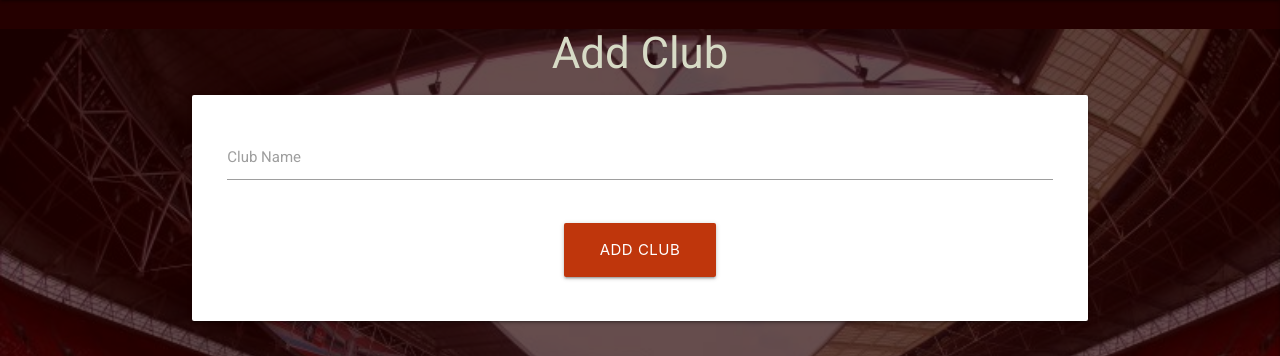
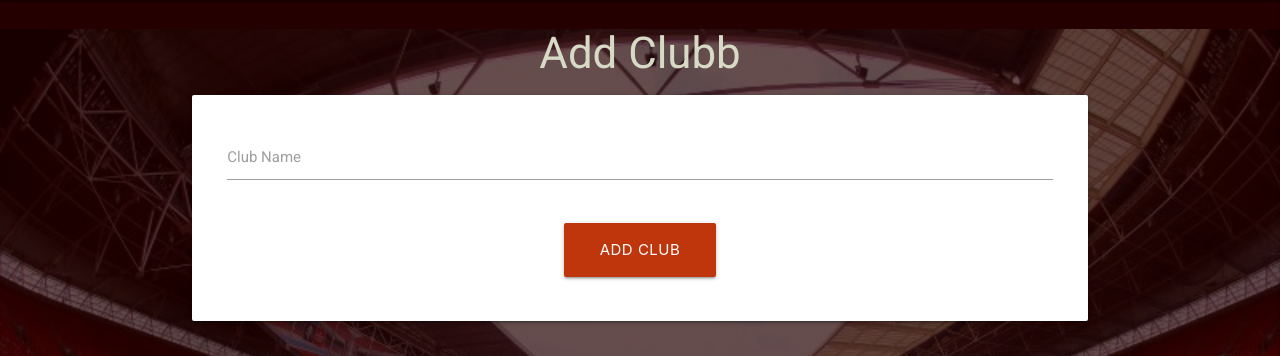
Before and after one commit to Kriz-hub/Football_League_Database, a Flask app: page /add_clubs in a window 1280 px wide. Shown: the part 64-420 px from the top of the page. Run offline with Flask 2, Linux system fonts and the light colour scheme; some libraries are stand-ins or nearby versions.

Commit message:
testing heroku

```diff
--- a/templates/clubs_add.html
+++ b/templates/clubs_add.html
@@ -1,7 +1,7 @@
 {% extends "base.html" %}
 {% block content %}
 <main class="container">
-    <h3 class="center-align color-of-text">Add Club</h3>
+    <h3 class="center-align color-of-text">Add Clubb</h3>
 
     <div class="row card-panel">
         <form class="col s12" method="POST" action="{{ url_for('add_club') }}">
```
Also changed, not shown: 1 other file.
